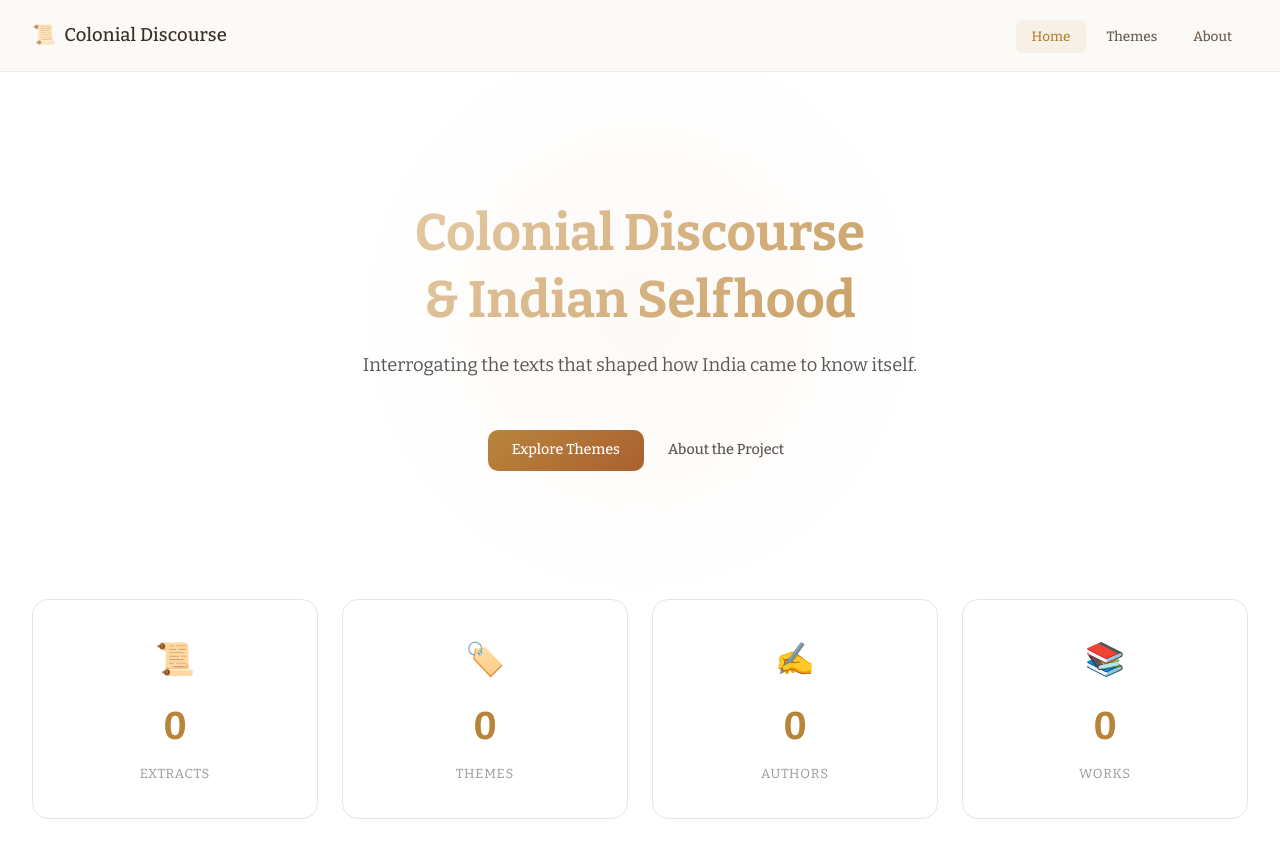
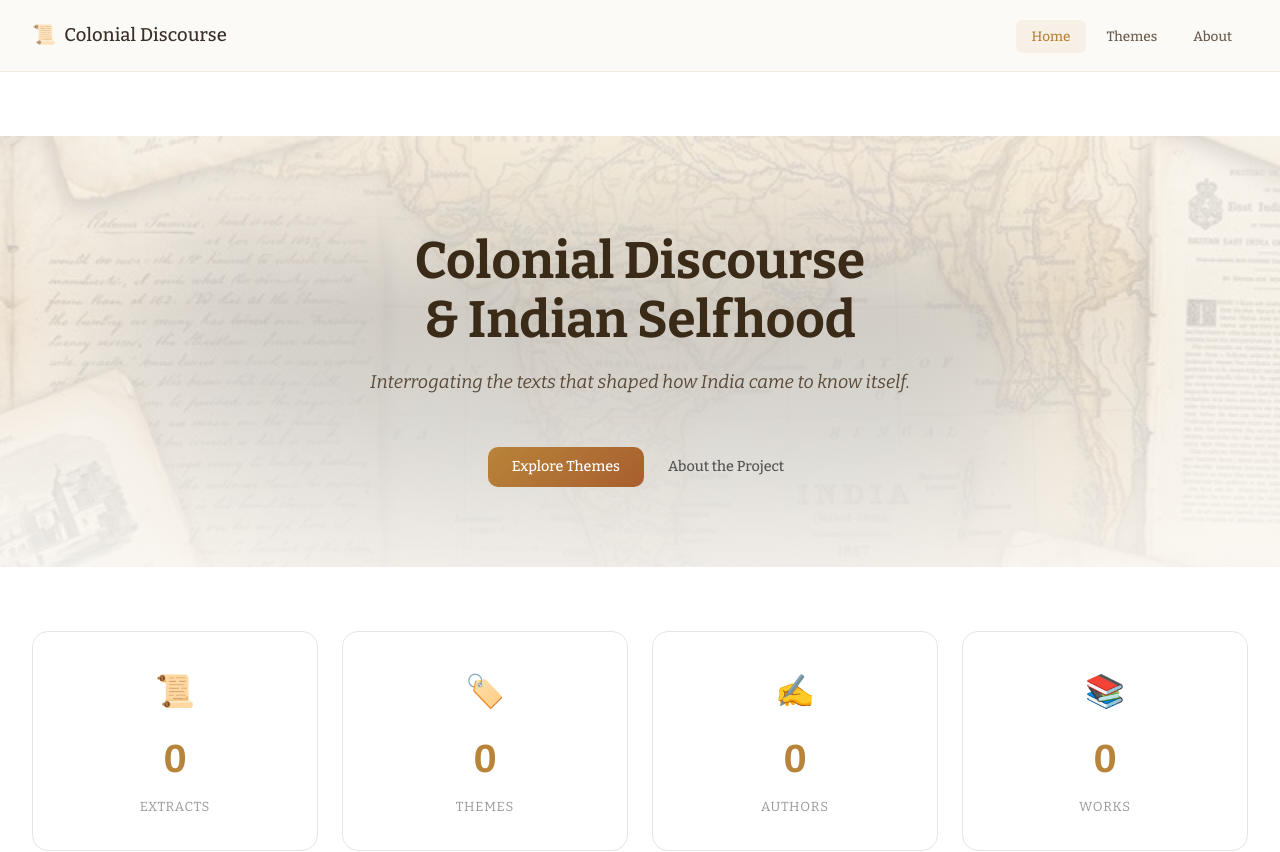
Before and after one commit to mm28055/missionary-literature-db, a Next.js app: page / in a window 1280 px wide. Shown: the top 852 px of the page. Built offline with nearby package versions, Linux system fonts and the light colour scheme; no server answers; the database is empty.

Commit message:
Add hero background image: manuscript texture with cream overlay

```diff
--- a/src/app/page.module.css
+++ b/src/app/page.module.css
@@ -1,41 +1,48 @@
 /* ---- Home Page ---- */
 .hero {
   text-align: center;
-  padding: var(--space-3xl) 0;
+  padding: 6rem var(--space-xl) 5rem;
   position: relative;
+  background: url('/hero-bg.png') center / cover no-repeat;
+  margin: 0 calc(-1 * var(--space-xl));
+  overflow: hidden;
 }
 
 .hero::before {
   content: '';
   position: absolute;
-  top: -30%;
-  left: 50%;
-  transform: translateX(-50%);
-  width: 600px;
-  height: 600px;
-  background: radial-gradient(circle, rgba(212, 165, 116, 0.06) 0%, transparent 70%);
+  inset: 0;
+  background: linear-gradient(180deg,
+      rgba(252, 250, 247, 0.82) 0%,
+      rgba(252, 250, 247, 0.75) 40%,
+      rgba(252, 250, 247, 0.92) 100%);
   pointer-events: none;
 }
 
 .heroTitle {
+  position: relative;
+  z-index: 1;
   font-size: 3.2rem;
   font-weight: 700;
   margin-bottom: var(--space-md);
-  background: linear-gradient(135deg, var(--accent-parchment), var(--accent-gold));
-  -webkit-background-clip: text;
-  -webkit-text-fill-color: transparent;
-  background-clip: text;
+  color: #3a2a18;
+  line-height: 1.15;
 }
 
 .heroSubtitle {
+  position: relative;
+  z-index: 1;
   font-size: 1.15rem;
-  color: var(--text-secondary);
+  color: #5a4a3a;
   max-width: 650px;
   margin: 0 auto var(--space-2xl);
   line-height: 1.8;
+  font-style: italic;
 }
 
 .heroActions {
+  position: relative;
+  z-index: 1;
   display: flex;
   justify-content: center;
   gap: var(--space-md);
```
Also changed, not shown: public/hero-bg.png (added).
